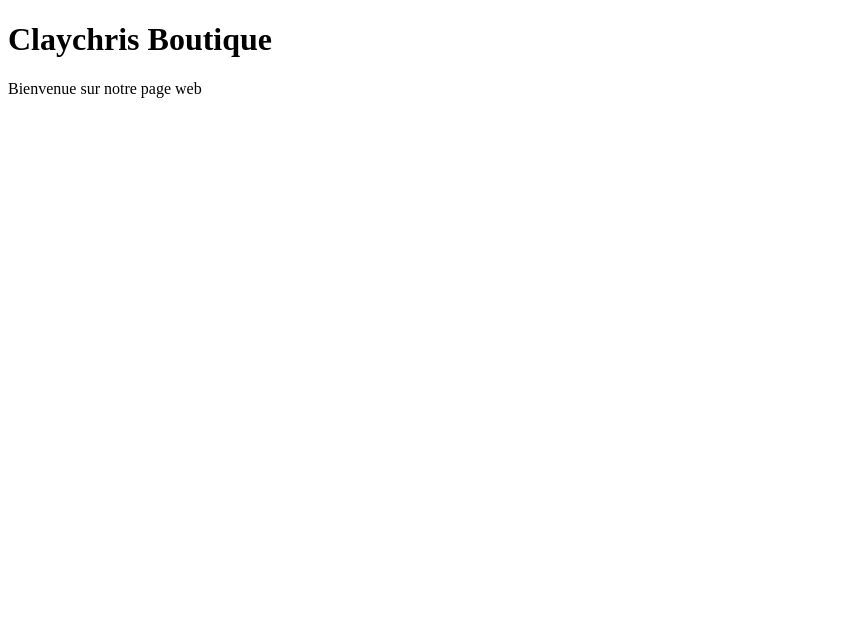
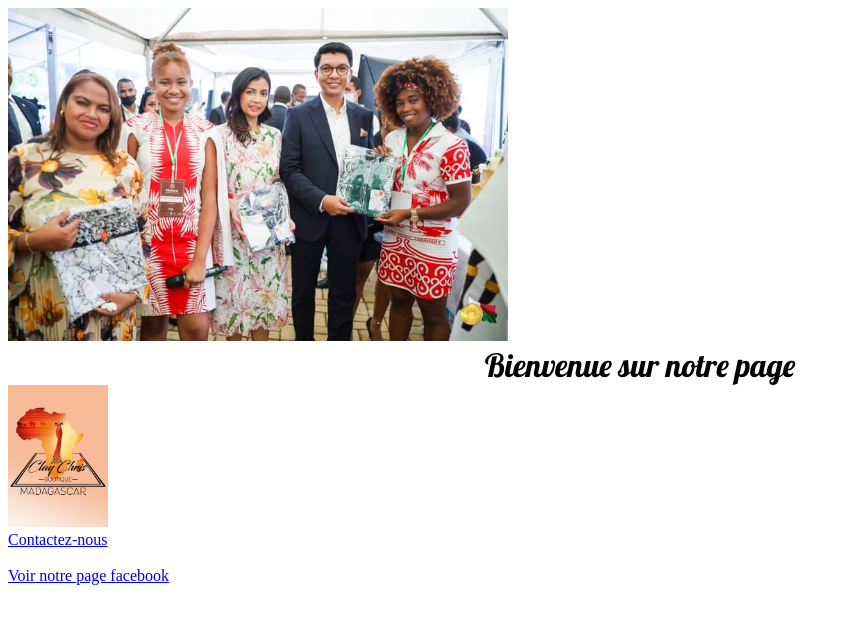
Before and after one commit to Jennaclay/Projet-CLAYCHRIS-Boutique, a plain HTML site: page index.html in a window 1280 px wide. Shown: the whole page, without its empty margins (0-851 px from the left). Drawn offline with Linux system fonts and the light colour scheme.

Commit message:
Site web IMPROVE

```diff
--- /dev/null
+++ b/Assets/Css/Claychris.css
@@ -0,0 +1,6 @@
+.Page{
+    font-family: 'Lobster', cursive;
+    font-size:xx-large;
+    text-align: center;
+    text-decoration-color: brown;
+}
--- a/index.html
+++ b/index.html
@@ -1,7 +1,27 @@
 <!DOCTYPE html>
-<html>
+<html lang="fr">
+    <head>
+        <meta charset="UTF-8">
+        <meta http-equiv="X-UA-Compatible" content="IE=edge">
+        <meta name="viewport" content="width=device-width, initial-scale=1.0">
+        <link rel="stylesheet" href="Assets/Css/Claychris.css">
+        <link rel="stylesheet" href="<link rel="preconnect" href="https://fonts.googleapis.com">
+        <link rel="preconnect" href="https://fonts.gstatic.com" crossorigin>
+        <title>Claychris Boutique</title>
+        <link href="https://fonts.googleapis.com/css2?family=Lobster&display=swap" rel="stylesheet"">
+
+    </head>
     <body>
-        <h1>Claychris Boutique</h1>
-        <p>Bienvenue sur notre page web</p>
+        <img src="assets/images/andry.jpg" alt="photo du Président" width="500">
+        <div class="Page"> Bienvenue sur notre page
+        </div>
+        <a href="index.html">
+        <img src="Assets/images/logoclaychris.JPG" alt="logoclaychris" width="100">
+        <br>
+            <a href="Contact.html">Contactez-nous</a>
+        </br>
+        <br>
+            <a href="https://m.facebook.com/jennaclayR/?locale2=fr_CA&__tn__=%2Cg" target="_blank">Voir notre page facebook</a>
+        </br>
     </body>
 </html>
```
Also changed, not shown: Contact.html (added, +13 -0 lines), Assets/images/andry.jpg (added), Assets/images/logoclaychris.JPG (added).
